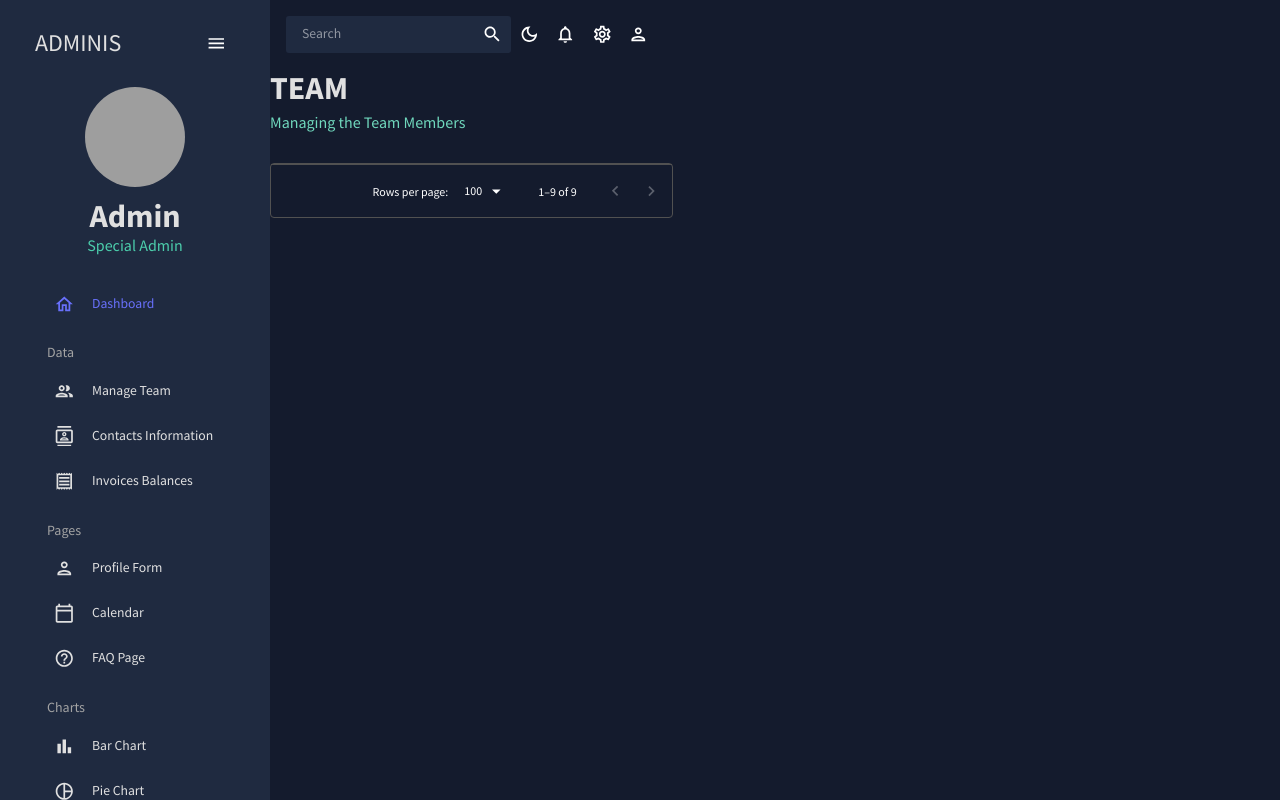
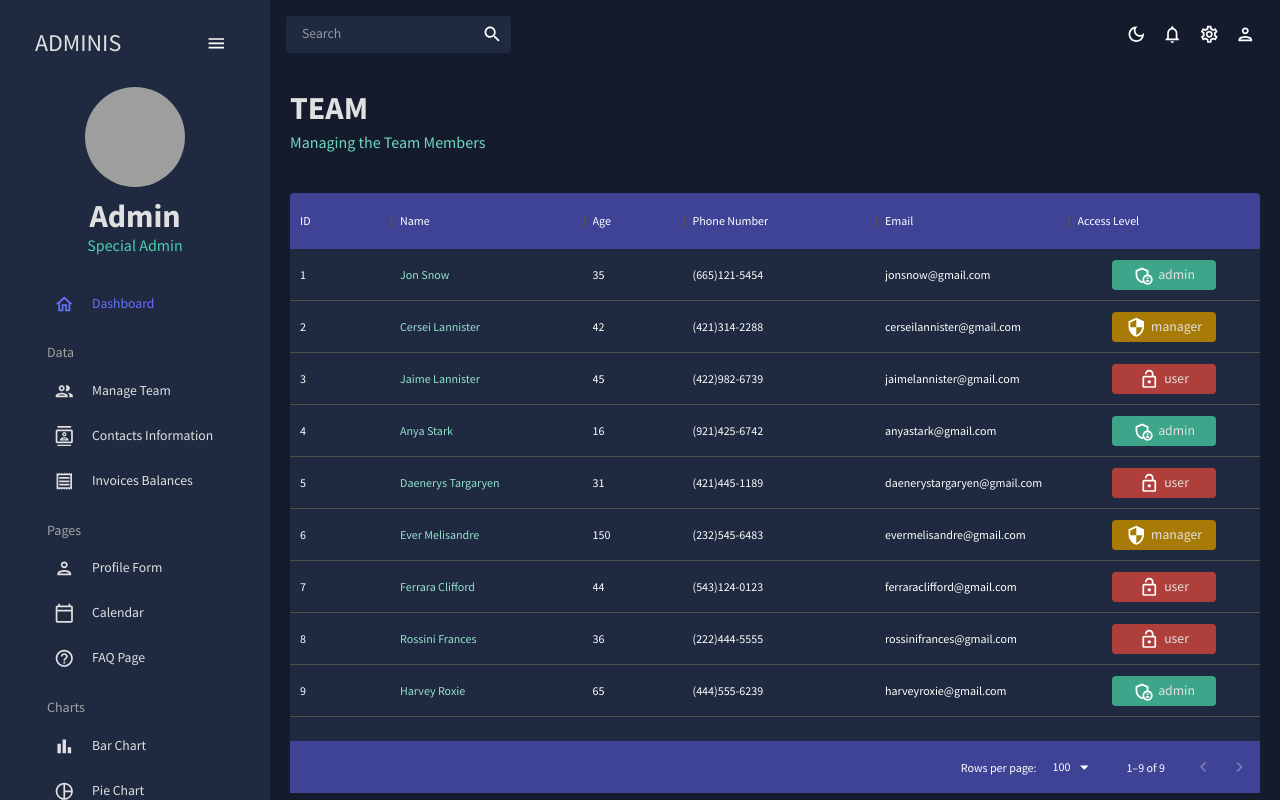
Before and after one commit to birkan-dogan/react-admin-dashboard, a React (Create React App) app: page /team in a window 1280 px wide. Built offline with nearby package versions, Linux system fonts and the light colour scheme; grey boxes are pictures that could not be loaded.

Commit message:
displaying data and styling mui DataGrid

```diff
--- a/src/index.css
+++ b/src/index.css
@@ -4,7 +4,7 @@ html,
 body,
 #root,
 .app,
-content {
+.content {
   height: 100%;
   width: 100%;
   font-family: "Source Sans Pro", sans-serif;
--- a/src/scenes/team/index.jsx
+++ b/src/scenes/team/index.jsx
@@ -54,7 +54,9 @@ const Team = () => {
             backgroundColor={
               access === "admin"
                 ? colors.greenAccent[600]
-                : colors.greenAccent[700]
+                : access === "manager"
+                ? "#A77B06"
+                : colors.redAccent[600]
             }
             borderRadius="4px"
           >
@@ -71,9 +73,35 @@ const Team = () => {
   ];
 
   return (
-    <Box>
+    <Box m="20px">
       <Header title="TEAM" subtitle="Managing the Team Members" />
-      <Box>
+      <Box
+        m="40px 0 0 0"
+        height="75vh"
+        sx={{
+          "& .MuiDataGrid-root": { border: "none" },
+          "& .MuiDataGrid-cell": {
+            borderBottom: "none",
+          },
+          "& .name-column--cell": {
+            color: colors.greenAccent[300],
+          },
+          "& .MuiDataGrid-columnHeaders": {
+            backgroundColor: colors.blueAccent[700],
+            borderBottom: "none",
+          },
+          "& .MuiDataGrid-virtualScroller": {
+            backgroundColor: colors.primary[400],
+          },
+          "& .MuiDataGrid-footerContainer": {
+            borderTop: "none",
+            backgroundColor: colors.blueAccent[700],
+          },
+          "& .MuiCheckbox-root": {
+            color: `${colors.greenAccent[200]} !important`,
+          },
+        }}
+      >
         <DataGrid rows={mockDataTeam} columns={columns} />
       </Box>
     </Box>
```
